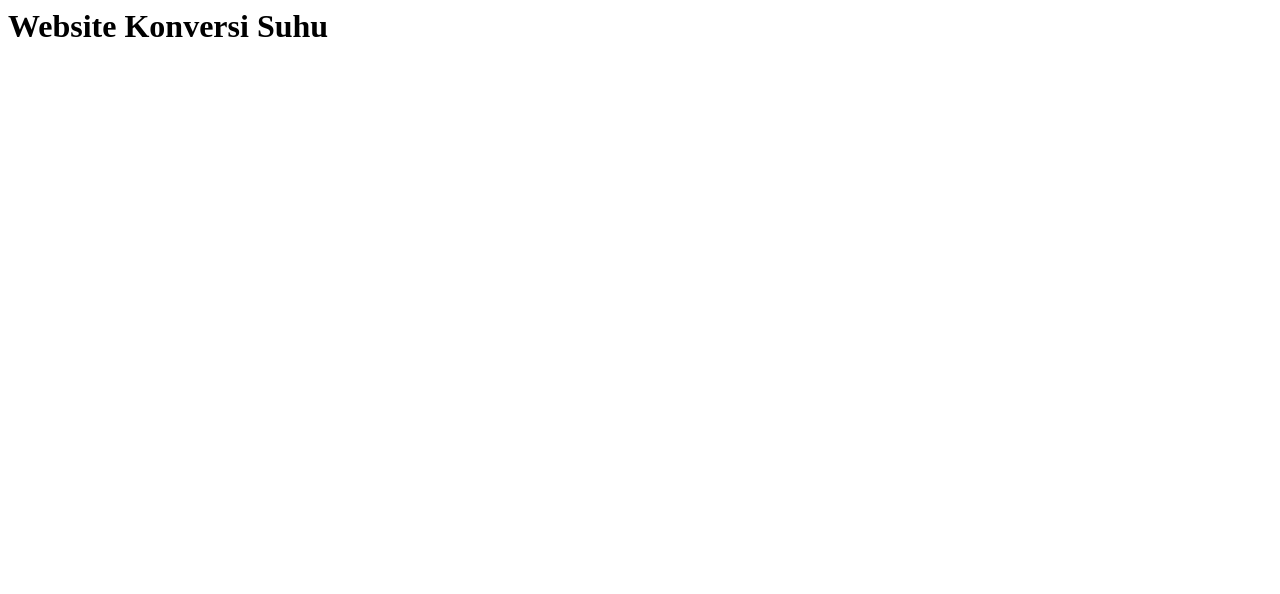
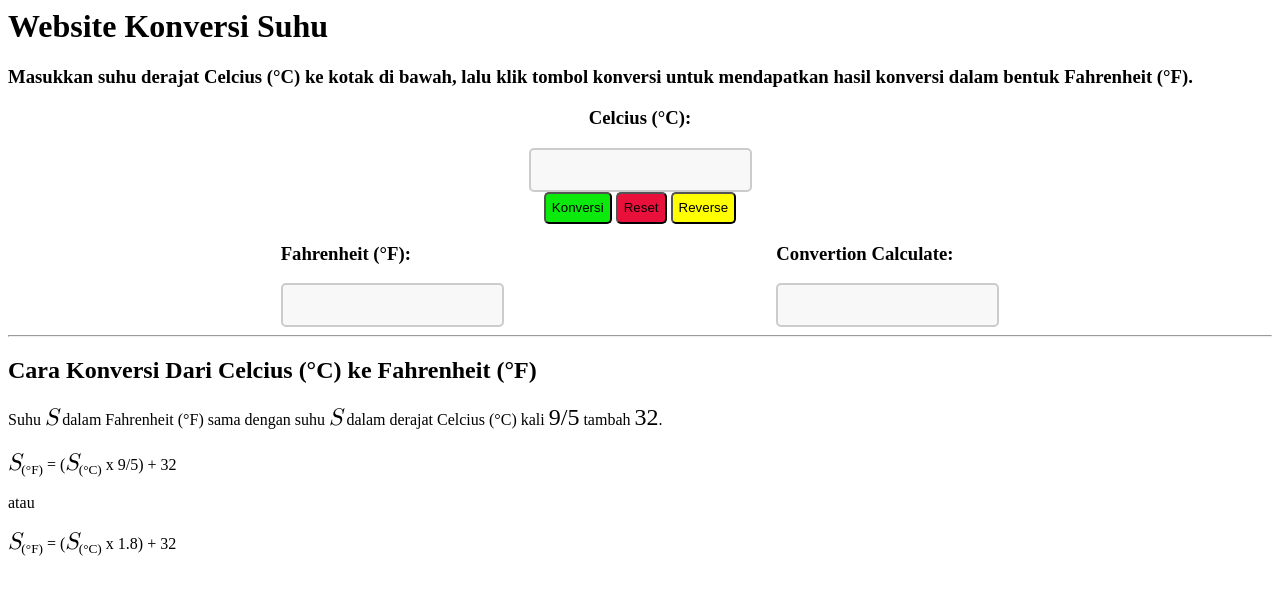
Before and after one commit to revou-fundamental-course/10-jun-24-sarahfayumi, a plain HTML site: page index.html in a window 1280 px wide. Drawn offline with Linux system fonts and the light colour scheme.

Commit message:
first push

```diff
--- a/css/styles.css
+++ b/css/styles.css
@@ -0,0 +1,44 @@
+.celcius-container {
+    text-align: center;
+}
+
+.result-container {
+    display: flex;
+    justify-content: space-evenly;
+}
+
+textarea {
+    resize: none;
+    background-color: #f8f8f8;
+    border: 2px solid #ccc;
+    border-radius: 5px;
+    font-family: math;
+    font-size: 15px;
+}
+
+.button{
+    height: 32px;
+    border-radius: 5px;
+}
+
+.green-color {
+    background-color: rgb(12, 233, 12);
+}
+
+.red-color{
+    background-color: rgb(233, 17, 60);
+}
+
+.yellow-color{
+    background-color: yellow;
+}
+
+.subject-info {
+    font-size: 24PX;
+    font-style: italic;
+    font-family: math;
+}
+
+.subject-info2 {
+    font-size: 24px;
+}
--- a/index.html
+++ b/index.html
@@ -13,6 +13,64 @@
         <h1>Website Konversi Suhu</h1>
     </header>
 
+    <main>
+        <h3>Masukkan suhu derajat Celcius (&deg;C) ke kotak di bawah, lalu klik tombol konversi untuk mendapatkan hasil konversi dalam bentuk Fahrenheit (&deg;F).</h3>
+        <section class="celcius-container">
+            <header>
+                <h3>Celcius (&deg;C):</h3>
+            </header>
+
+            <section>
+                <textarea></textarea>
+
+                <section>
+                    <button class="button green-color">Konversi</button>
+                    <button class="button red-color">Reset</button>
+                    <button class="button yellow-color">Reverse</button>
+                </section>
+            </section>
+        </section>
+
+        <section class="result-container">
+            <section>
+                <header>
+                    <h3>Fahrenheit (&deg;F):</h3>
+                </header>
+
+                <section>
+                    <textarea></textarea>
+                </section>
+            </section>
+
+            <section>
+                <header>
+                    <h3>Convertion Calculate:</h3>
+                </header>
+
+                <section>
+                    <textarea></textarea>
+                </section>
+            </section>
+        </section>
+
+        <hr/>
+
+        <section>
+            <header>
+                <h1>Cara Konversi Dari Celcius (&deg;C) ke Fahrenheit (&deg;F)</h1>
+            </header>
+
+            <p>Suhu <span class="subject-info">S</span> dalam Fahrenheit (&deg;F) sama dengan suhu <span class="subject-info">S</span> dalam derajat Celcius (&deg;C) kali <span class="subject-info2">9/5</span> tambah <span class="subject-info2">32</span>.</p>
+            <p>
+                <span class="subject-info">S</span><sub>(&deg;F)</sub> = (<span class="subject-info">S</span><sub>(&deg;C)</sub> x 9/5) + 32
+            </p>
+            <p>atau</p>
+            <p>
+                <span class="subject-info">S</span><sub>(&deg;F)</sub> = (<span class="subject-info">S</span><sub>(&deg;C)</sub> x 1.8) + 32
+            </p>
+        </section>
+    </main>
+
 
     <script src="js/script.js"></script>
 </body>
```
